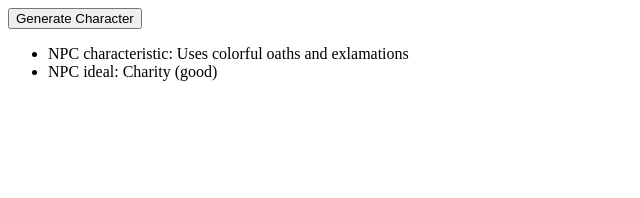
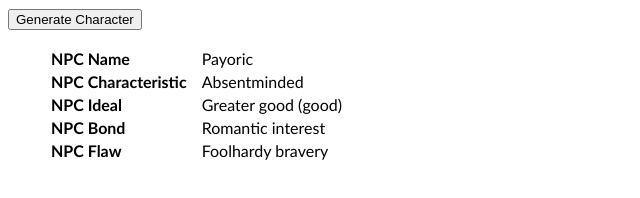
Before and after one commit to palumbo/100-sites, a plain HTML site: page character/index.html in a window 1280 px wide. Both pictures are taken after a click on the button "Generate Character". Shown: the whole page, without its empty margins (0-640 px from the left). Drawn offline with nearby package versions, Linux system fonts and the light colour scheme.

Commit message:
updates character.html, character.js, and adds character.css

```diff
--- /dev/null
+++ b/character/character.css
@@ -0,0 +1,11 @@
+:root {
+    font-family: 'Gill Sans', 'Gill Sans MT', Calibri, 'Trebuchet MS', sans-serif;
+}
+
+table {
+    text-align: left;
+}
+
+th {
+    padding-right: 12px;
+}
--- a/character/character.js
+++ b/character/character.js
@@ -1,7 +1,135 @@
 $(function(){
 
-    // characteristic JSON
-    const npc_characteristic = {
+    generateCharacter = () => {
+
+        name = generateName();
+        characteristic = generateCharacteristic();
+        ideal = generateIdeal();
+        bond = generateBond();
+        flaw = generateFlaw();
+
+
+        // assign values to page
+        $('#character-list').html(`
+            <table id='npc-table'>
+                <tr>
+                    <th scope='row'>NPC Name</th>
+                    <td>${name}</td>
+                </tr>
+                <tr>
+                    <th scope='row'>NPC Characteristic</th>
+                    <td>${characteristic}</td>
+                </tr>
+                <tr>
+                    <th scope='row'>NPC Ideal</th>
+                    <td>${ideal}</td>
+                </tr>
+                <tr>
+                    <th scope='row'>NPC Bond</th>
+                    <td>${bond}</td>
+                </tr>
+                <tr>
+                    <th scope='row'>NPC Flaw</th>
+                    <td>${flaw}</td>
+                </tr>
+            </table>
+            `);
+
+    };
+
+    generateName = () => {
+
+        // array of name objects
+        const  nameBlob = [
+            {
+                0: '',
+                1: '',
+                2: '',
+                3: '',
+                4: 'A',
+                5: 'Be',
+                6: 'De',
+                7: 'El',
+                8: 'Fa',
+                9: 'Jo',
+                10: 'Ki',
+                11: 'La',
+                12: 'Ma',
+                13: 'Na',
+                14: 'O',
+                15: 'Pa',
+                16: 'Re',
+                17: 'Si',
+                18: 'Ta',
+                19: 'Va'
+            },
+
+            {
+                0: 'bar',
+                1: 'ched',
+                2: 'dell',
+                3: 'far',
+                4: 'gran',
+                5: 'hal',
+                6: 'jen',
+                7: 'kel',
+                8: 'lim',
+                9: 'mor',
+                10: 'net',
+                11: 'penn',
+                12: 'quil',
+                13: 'rond',
+                14: 'sark',
+                15: 'shen',
+                16: 'tur',
+                17: 'vash',
+                18: 'yor',
+                19: 'zen'
+            },
+            {
+                0: '',
+                1: 'a',
+                2: 'ac',
+                3: 'ai',
+                4: 'al',
+                5: 'am',
+                6: 'an',
+                7: 'ar',
+                8: 'ea',
+                9: 'el',
+                10: 'er',
+                11: 'ess',
+                12: 'ett',
+                13: 'ic',
+                14: 'id',
+                15: 'il',
+                16: 'in',
+                17: 'is',
+                18: 'or',
+                19: 'us'
+            }
+        ] ;
+
+        // generates a random number for first, middle, and last
+        let randomFirst = Math.floor(Math.random() * 20);
+        let randomMiddle = Math.floor(Math.random() * 20);
+        let randomLast = Math.floor(Math.random() * 20);
+
+        // constructs the name from nameBlob
+        let tempName = nameBlob[0][randomFirst] + nameBlob[1][randomMiddle] + nameBlob[2][randomLast];
+
+        // capitalizes the first letter of the name
+        let name = tempName.charAt(0).toUpperCase() + tempName.slice(1);
+
+        // console.log(name); // [TEST]
+
+        return name;
+    };
+
+    generateCharacteristic = () => {
+
+        // characteristic object
+        const npc_characteristics = {
             0: "Absentminded",
             1: "Arrogant",
             2: "Boorish",
@@ -24,6 +152,19 @@ $(function(){
             19: "Uses flowery speech or long words"
         };
 
+        // random select number
+        let randomCharacter = Math.floor(Math.random() * 20);
+
+        // assigns characteristic
+        npc_characteristic = npc_characteristics[randomCharacter];
+
+        return npc_characteristic;
+
+    };
+
+    generateIdeal = () => {
+
+        // list of ideals
         const npc_ideals = {
             0: "Aspiration (any)",
             1: "Charity (good)",
@@ -47,24 +188,62 @@ $(function(){
             19: "Redemption (any)"
         };
 
-    generateCharacter = () => {
-
         // random rolls
-        let randomCharacter = Math.floor(Math.random() * 20);
         let randomIdeal = Math.floor(Math.random() * 20);
 
         // assignments
-        npc_characateristic = npc_characteristic[randomCharacter];
         npc_ideal = npc_ideals[randomIdeal];
 
-        // console.log(`Your character ${randomCharacter}`);
-
-        // assign values to page
-        $('#character-list').html(`
-            <li>NPC characteristic: ${npc_characateristic}</li>
-            <li>NPC ideal: ${npc_ideal}</li>
-            `);
+        return npc_ideal;
 
     };
 
+    generateBond = () => {
+
+        // list of bonds
+        const bonds = {
+            0: 'Personal goal or achievement',
+            1: 'Family members',
+            2: 'Colleagues or compatriots',
+            3: 'Benefactor, patron, or employer',
+            4: 'Romantic interest',
+            5: 'Special place',
+            6: 'Keepsake',
+            7: 'Valuable possession',
+            8: 'Revenge'
+        };
+
+        random_bond = Math.floor(Math.random() * 8);
+
+        npc_bond = bonds[random_bond];
+
+        return npc_bond;
+    }
+
+    generateFlaw = () => {
+
+        // list of flaws
+        const flaws = {
+            0: 'Forbidden love or romantic susceptibility',
+            1: 'Decadence',
+            2: 'Arrogance',
+            3: "Envy of another person's possessions or station",
+            4: 'Overpowering greed',
+            5: 'Prone to rage',
+            6: 'Powerful enemy',
+            7: 'Specific phobia',
+            8: 'Shameful or scandalous history',
+            9: 'Secret crime or misdeed',
+            10: 'Possession of forbidden lore',
+            11: 'Foolhardy bravery'
+        };
+
+        // generate random number
+        let random_flaw = Math.floor(Math.random() * 12);
+
+        let flaw = flaws[random_flaw];
+
+        return flaw;
+    };
+
 });
--- a/character/index.html
+++ b/character/index.html
@@ -5,6 +5,7 @@
     <meta name="viewport" content="width=device-width, initial-scale=1.0">
     <meta http-equiv="X-UA-Compatible" content="ie=edge">
     <script src="https://ajax.googleapis.com/ajax/libs/jquery/3.1.1/jquery.min.js"></script>
+    <link rel="stylesheet" href="character.css">
     <title>Character Generator</title>
 </head>
 <body>
```
Lines whose indentation alone changed are shown as unchanged.
